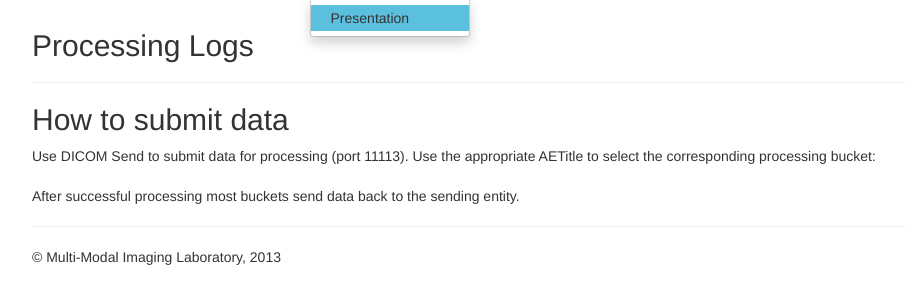
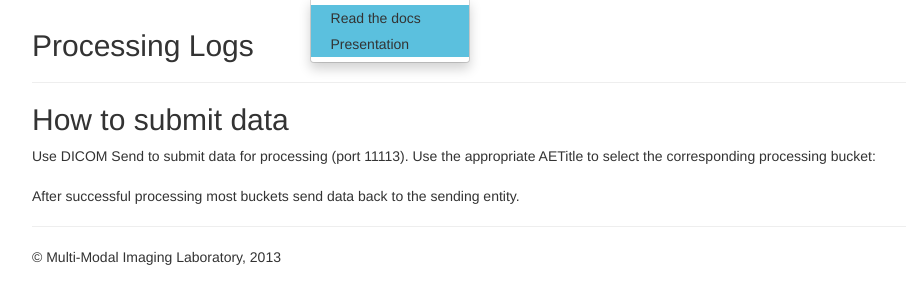
Before and after one commit to HaukeBartsch/MagickBox, a PHP site: page /dcm4chee-web3/ in a window 1280 px wide, after a click on "Documentation". Shown: the part 51-355 px from the top of the page, without its empty margins (38-944 px from the left). Run offline with PHP 8.4, Linux system fonts and the light colour scheme; data that the repository does not hold is empty.

Commit message:
add read the docs as menu entry to the page

```diff
--- a/index.php
+++ b/index.php
@@ -34,6 +34,7 @@
                <a class="dropdown-toggle" data-toggle="dropdown" href="#">
 		 Documentation <span class="caret"></span></a>
                <ul class="dropdown-menu">
+                  <li><a class="label-info" target="presentation" href="http://magickbox.readthedocs.org/en/latest/">Read the docs</a></li>
                   <li><a class="label-info" target="presentation" href="/code/documentation/presentation/index.html">Presentation</a></li>
                </ul>
             </li>
```
